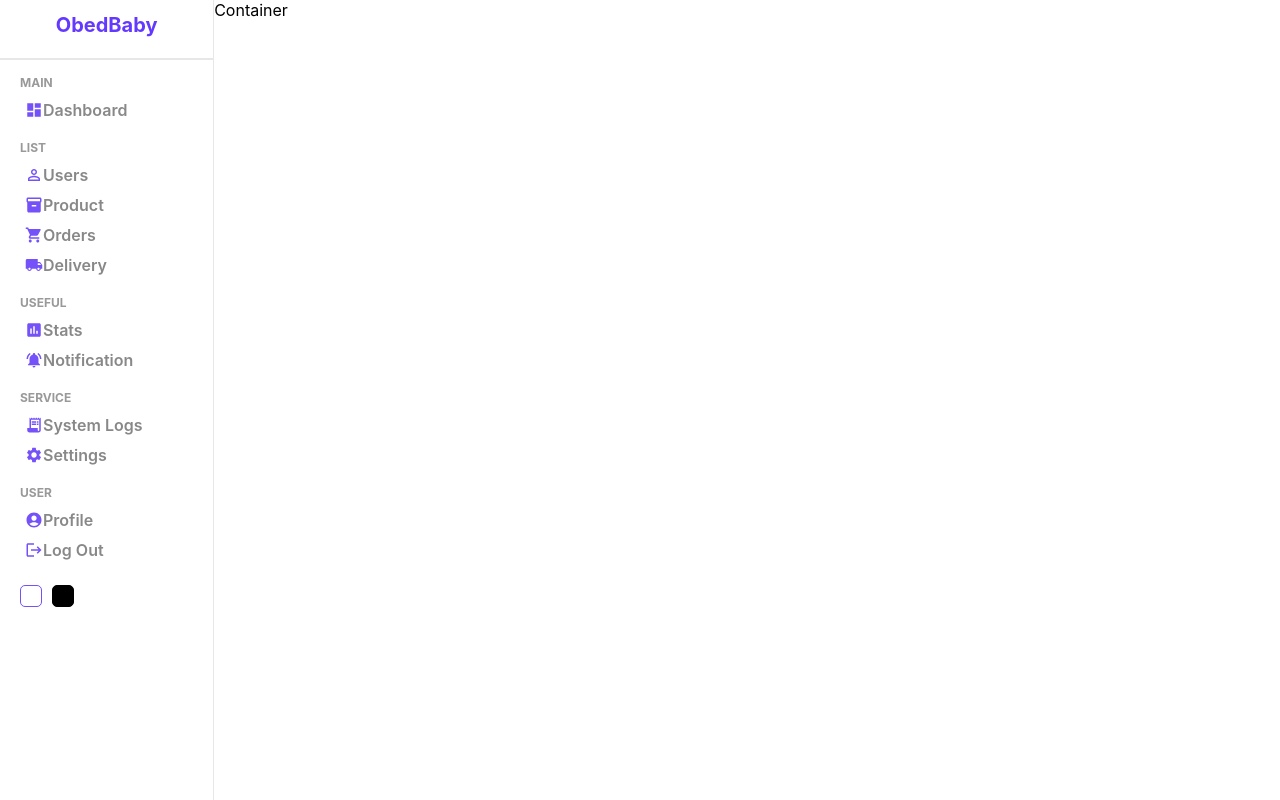
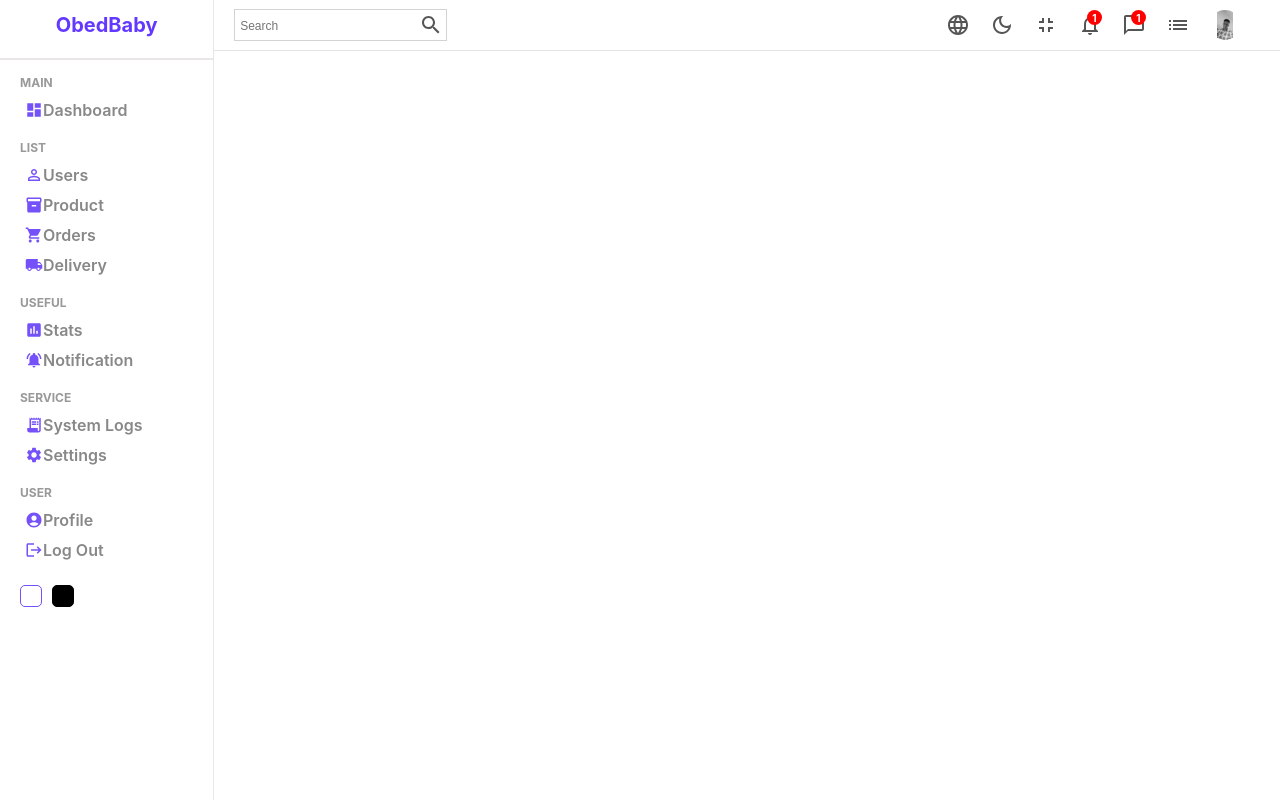
Before and after one commit to obedfavour01/admin-dashboard, a React (Create React App) app: page / in a window 1280 px wide. Built offline with nearby package versions, Linux system fonts and the light colour scheme.

Commit message:
Navigation_bar_added.

```diff
--- a/src/Components/Navbar/Navbar.jsx
+++ b/src/Components/Navbar/Navbar.jsx
@@ -1,9 +1,52 @@
 import React from 'react'
 import './Navbar.scss'
+import SearchOutlinedIcon from '@mui/icons-material/SearchOutlined'
+import { ChatBubbleOutlineOutlined, DarkModeOutlined, FullscreenExitOutlined, LanguageOutlined, ListOutlined, NotificationsNoneOutlined } from '@mui/icons-material'
 
 function Navbar() {
   return (
-    <div className='navbar'>Navbar</div>
+    <div className='navbar'>
+
+      <div className="wrapper">
+        <div className="search">
+          <input type="text" placeholder='Search'/>
+            <SearchOutlinedIcon/>
+        </div>
+          <div className="items">
+            <div className="item">
+              <LanguageOutlined/>
+            </div>
+
+            <div className="item">
+            <DarkModeOutlined/>
+            </div>
+
+            <div className="item">
+              <FullscreenExitOutlined/>
+            </div>
+
+            <div className="item">
+              <NotificationsNoneOutlined/>
+              <div className="counter">1</div>
+            </div>
+
+            <div className="item">
+              <ChatBubbleOutlineOutlined/>
+              <div className="counter">1</div>
+
+            </div>
+
+            <div className="item">
+              <ListOutlined/>
+            </div>
+            <div className="item">
+            <img src="./images/user.jpg"
+            alt=""
+            className = 'avatar'/>
+            </div>
+          </div>
+      </div>
+    </div>
   )
 }
 
--- a/src/Components/Navbar/Navbar.scss
+++ b/src/Components/Navbar/Navbar.scss
@@ -0,0 +1,74 @@
+.navbar{
+    height: 50px;
+    display: flex;
+    align-items: center;
+    font-size: 14px;
+    border-bottom: 0.5px solid rgb(231, 228, 228);
+    color: #555;
+
+    .wrapper{
+        width: 100%;
+        display: flex;
+        align-items: center;
+        padding: 20px;
+        justify-content: space-between;
+
+        .search{
+            display: flex;
+            align-items: center;
+            border: 0.5px solid lightgray;
+            padding: 3px;
+
+            input{
+                border: none;
+                outline: none;
+                background: transparent;
+
+                &::placeholder{
+                    font-size: 12px;
+                }
+            }
+        }
+        .items{
+            display: flex;
+
+
+            .item{
+                display: flex;
+                align-items: center;
+                margin-right: 20px;
+                position: relative;
+
+                .icon{
+                    font-size: 20px;
+
+                }
+
+                .avatar{
+                    width: 30px;
+                    height: 30px;
+                    border-radius: 50%;
+                    object-fit: contain;
+
+                }
+
+                .counter{
+                    width: 15px;
+                    height: 15px;
+                    background-color: red;
+                    color: white;
+                    border-radius: 50%;
+                    font-size: 10px;
+                    font-weight: bold;
+                    display: flex;
+                    align-items: center;
+                    justify-content: center;
+                    position: absolute;
+                    top: 0;
+                    right: 0;
+
+                }
+            }
+        }
+    }
+}
--- a/src/Pages/home/Home.jsx
+++ b/src/Pages/home/Home.jsx
@@ -1,4 +1,5 @@
 import React from 'react'
+import Navbar from '../../Components/Navbar/Navbar'
 import Sidebar from '../../Components/Sidebar/Sidebar'
 import './home.scss'
 
@@ -7,7 +8,7 @@
     <div className='home'>
       <Sidebar/>
       <div className="homeContainer">
-        Container
+        <Navbar/>
       </div>
     </div>
 
```
Also changed, not shown: public/images/user.jpg (added).
